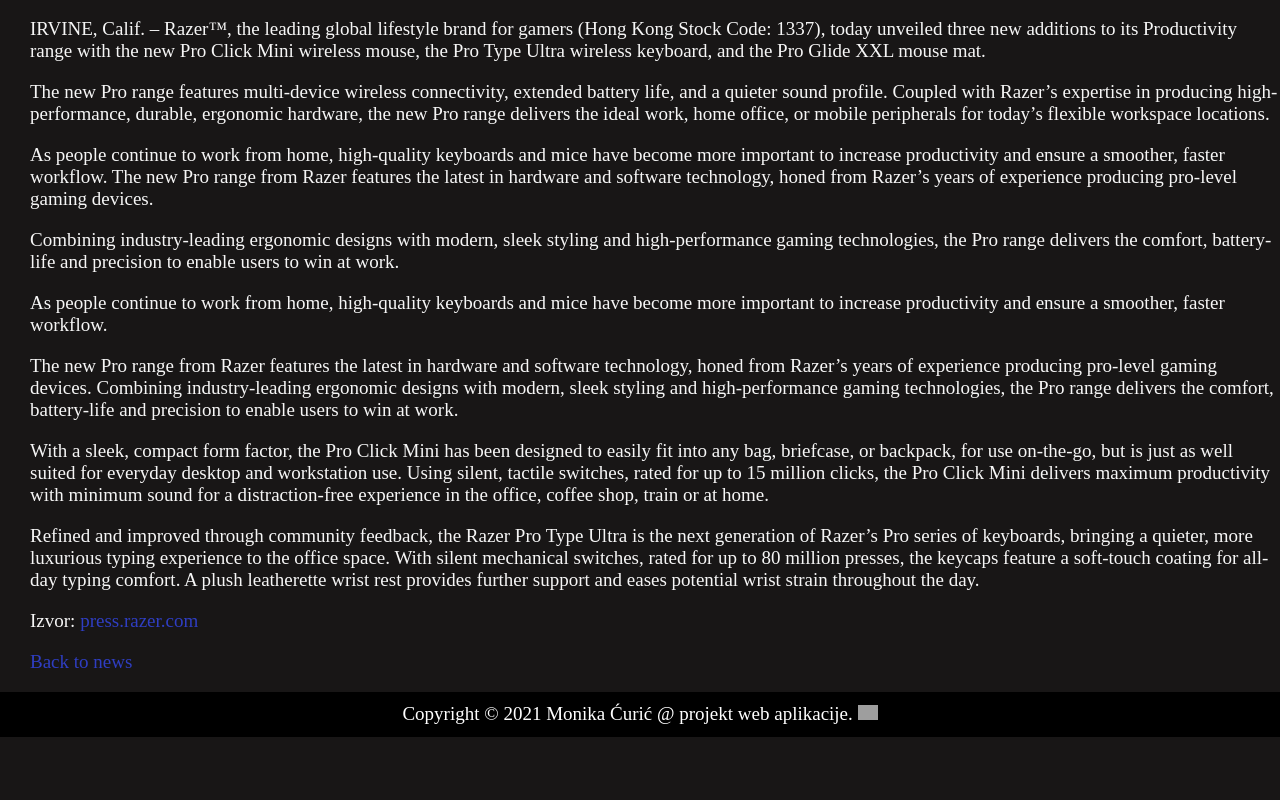
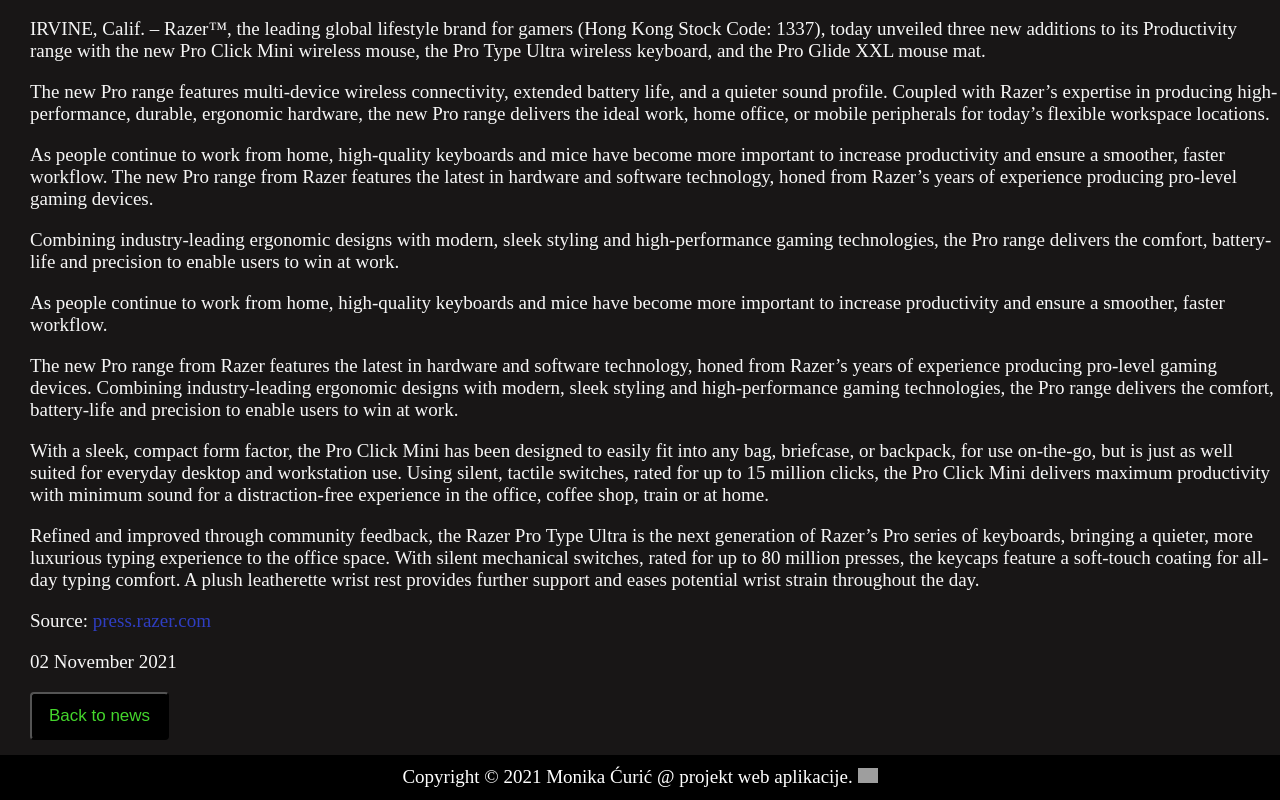
Before and after one commit to monikq8/Projektni-zadatak, a plain HTML site: page 9zd/news-5.html in a window 1280 px wide. Shown: the part 973-1773 px from the top of the page. Before the commit the page ends 1710 px from the top, so only its background shows below. Drawn offline with Linux system fonts and the light colour scheme; grey boxes are pictures that could not be loaded.

Commit message:
Update news-5.html

```diff
--- a/9zd/news-5.html
+++ b/9zd/news-5.html
@@ -2,6 +2,7 @@
 <html lang="hr">
 <head>
     <link rel="stylesheet" href="style.css">
+    <link rel="icon" type="image/x-icon" href="img/razer.ico">
     <meta http-equiv="content-type" content="text/html; charset=UTF-8">
     <meta name="description" content="Razer for gamers, by gamers" />
     <meta name="keywords" content="razer, pc, mouse, keyboards" />
@@ -50,10 +51,13 @@
         <p>The new Pro range from Razer features the latest in hardware and software technology, honed from Razer’s years of experience producing pro-level gaming devices. Combining industry-leading ergonomic designs with modern, sleek styling and high-performance gaming technologies, the Pro range delivers the comfort, battery-life and precision to enable users to win at work.</p>
         <p>With a sleek, compact form factor, the Pro Click Mini has been designed to easily fit into any bag, briefcase, or backpack, for use on-the-go, but is just as well suited for everyday desktop and workstation use. Using silent, tactile switches, rated for up to 15 million clicks, the Pro Click Mini delivers maximum productivity with minimum sound for a distraction-free experience in the office, coffee shop, train or at home.</p>
         <p>Refined and improved through community feedback, the Razer Pro Type Ultra is the next generation of Razer’s Pro series of keyboards, bringing a quieter, more luxurious typing experience to the office space. With silent mechanical switches, rated for up to 80 million presses, the keycaps feature a soft-touch coating for all-day typing comfort. A plush leatherette wrist rest provides further support and eases potential wrist strain throughout the day.</p>
-        <p>Izvor: <a href="https://press.razer.com/product-news/win-at-work-with-razers-next-generation-productivity-suite/" target="_blank">press.razer.com</a></p>
-        <p><a href="news.html">Back to news</a></p>
+        <p>Source: <a href="https://press.razer.com/product-news/win-at-work-with-razers-next-generation-productivity-suite/" target="_blank">press.razer.com</a></p>
+        <p><time datetime="2021-11-02">02 November 2021</time></p>
+        <button onclick="location.href='News.html'" type="button" class="button">
+			Back to news</button>
     </div>
 </main>
 <footer>
-    <p>Copyright &copy; 2021 Monika Ćurić &commat; projekt web aplikacije. <a href="https://github.com/monikq8?tab=repositories"><img class="pic1" src="https://cdn-icons-png.flaticon.com/512/25/25231.png" title="Github" alt="Github"></a></p>
+    <p>Copyright &copy; 2021 Monika Ćurić &commat; projekt web aplikacije. <a href="https://github.com/monikq8?tab=repositories" target="_blank"><img src="https://github.com/asimec1/Projektni-zadatak-HTML-CSS/blob/master/Projektni%20zadatak%204%20(html5,%20css)/img/GitHub-Mark-Light-32px.png?raw=true" title="Github" alt="Github"></a></p>
 </footer>
+</body>
```
